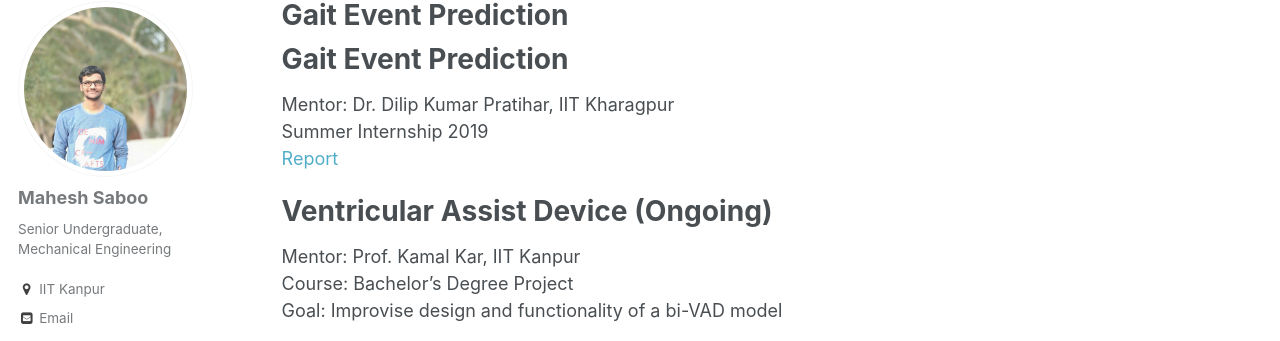
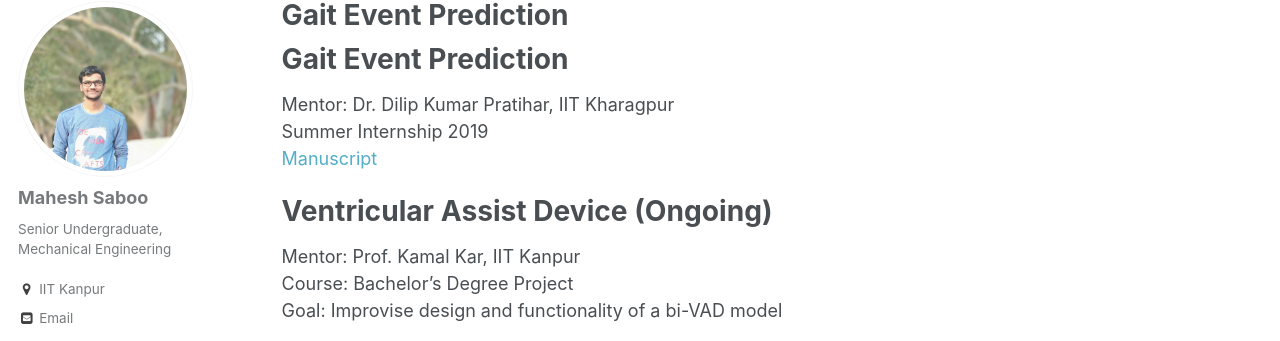
Before and after one commit to mssaboo/mssaboo.github.io, a Jekyll site: the page built from _pages/projects.md, in a window 1280 px wide and 900 px high. Shown: the part 117-458 px from the top of the window. Built offline with Jekyll 4.4.1, drawn with Linux system fonts in a browser that asks for light colours; our own code applies the rules of GitHub Pages for plain Markdown files.

Commit message:
Update projects.md

```diff
--- a/_pages/projects.md
+++ b/_pages/projects.md
@@ -11,7 +11,7 @@ redirect_from:
 # Gait Event Prediction
 Mentor: Dr. Dilip Kumar Pratihar, IIT Kharagpur<br/>
 Summer Internship 2019<br/>
-[Report](https://mssaboo.github.io/files/Gait.pdf)
+[Manuscript](https://mssaboo.github.io/files/Manuscript.pdf)
 
 # Ventricular Assist Device (Ongoing)
 Mentor: Prof. Kamal Kar, IIT Kanpur<br/>
```
